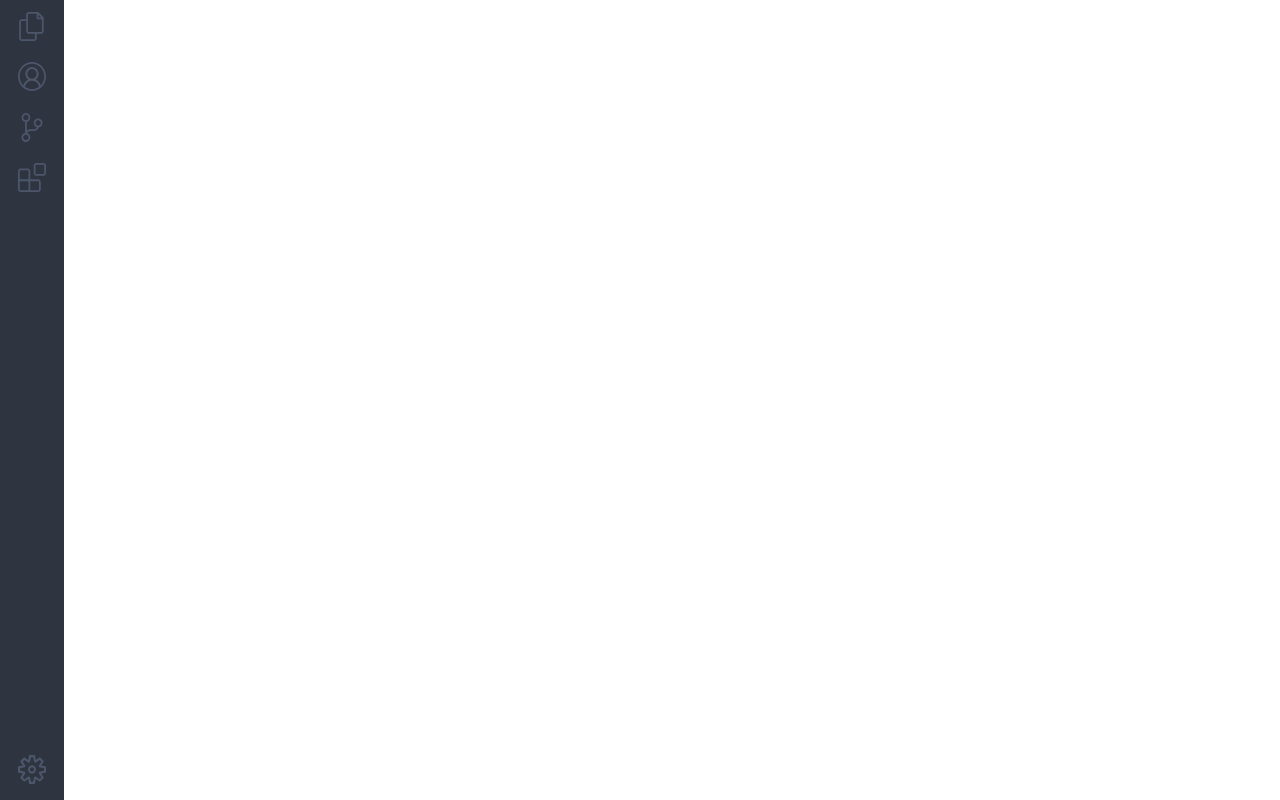
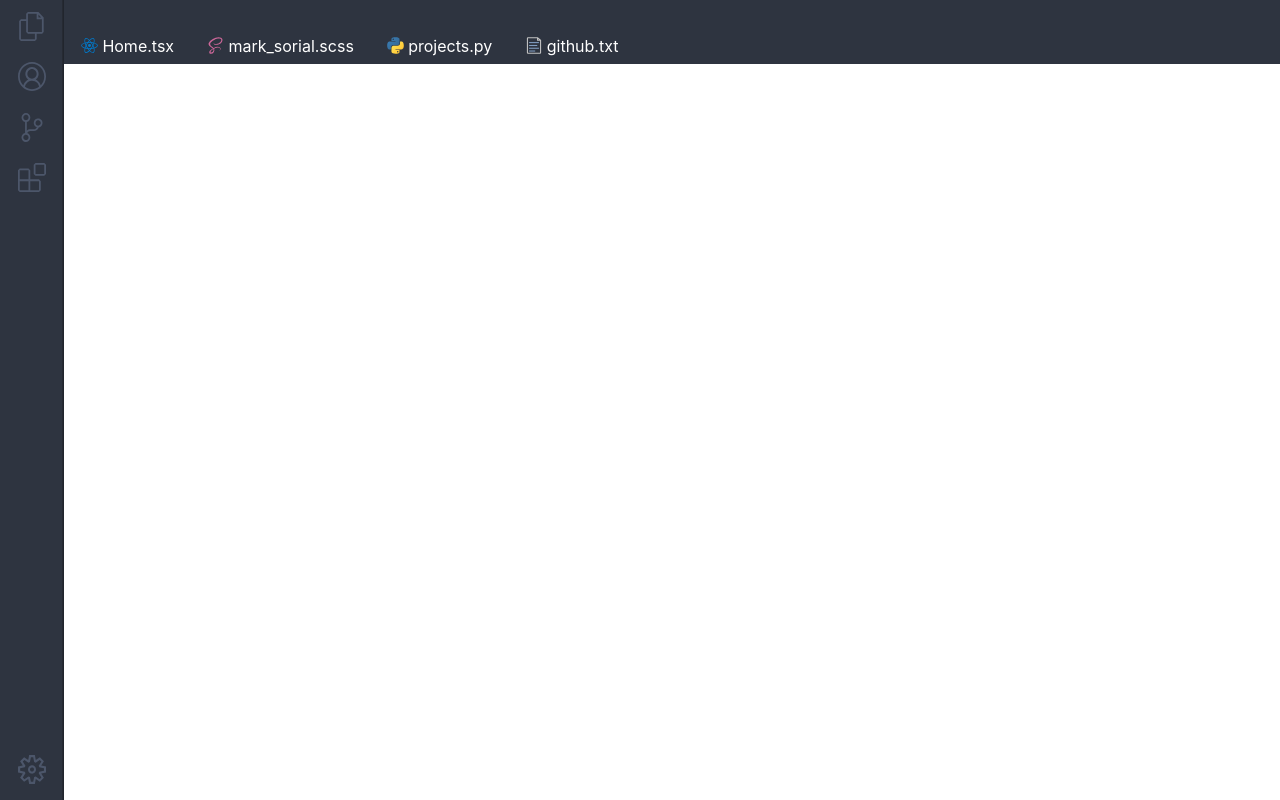
Before and after one commit to msorial44/code_portfolio, a React (Create React App) app: page / in a window 1280 px wide. Built offline with nearby package versions, Linux system fonts and the light colour scheme.

Commit message:
added top menu bar

```diff
--- a/src/components/home/Home.scss
+++ b/src/components/home/Home.scss
@@ -26,4 +26,18 @@
 .Home {
   width: 100vw;
   height: 100vh;
+  display: flex;
+  flex-direction: row;
+  align-items: center;
+  justify-content: center;
+
 }
+
+.main {
+  width: 95vw;
+  height: 100vh;
+  display: flex;
+  flex-direction: column;
+  align-items: center;
+  justify-content: flex-start;
+}
--- a/src/components/home/Home.tsx
+++ b/src/components/home/Home.tsx
@@ -1,6 +1,7 @@
 import React from 'react';
 import glasses from '../../public/imgs/glasses.svg';
 import Sidebar from '../sidebar/Sidebar';
+import Menu from '../menu/Menu';
 import { Grid } from 'antd';
 import './Home.scss';
 
@@ -10,7 +11,7 @@ function Home() {
         <Sidebar />
         <div className='main'>
           <div className='header-navi'>
-
+            <Menu />
           </div>
           <div className='main-content'>
 
--- /dev/null
+++ b/src/components/menu/Menu.scss
@@ -0,0 +1,44 @@
+.menubar {
+    display: flex;
+    flex-direction: row;
+    justify-content: flex-start;
+    align-items: flex-end;
+    background-color: #2E3440;
+    width: 95vw;
+    height: 8vh;
+}
+
+.menu-item {
+    padding-left: 1rem;
+    padding-right: 1rem;
+    height: 4vh;
+    display: flex;
+    flex-direction: row;
+    justify-content: center;
+    align-items: flex-end;
+    padding-bottom: 0.5rem;
+
+
+    &.active-menu-item {
+        background-color: #3B4252;
+        box-shadow: inset 0 0.2rem 0 0 #88C0D0;
+    }
+}
+
+.item-title {
+    white-space: nowrap;
+    display: flex;
+    align-items: center;
+    justify-content: flex-start;
+    color: #FFFFFF;
+    text-decoration: none!important;
+
+    .item-logo {
+
+        img {
+            width: 1.2rem;
+            margin-bottom:-0.2rem;
+            margin-right: 0.2rem;
+        }
+    }
+}
--- /dev/null
+++ b/src/components/menu/Menu.tsx
@@ -0,0 +1,78 @@
+import React from 'react';
+import python_img from '../../public/imgs/file_type_python.svg';
+import reacttts_img from '../../public/imgs/file_type_reactts.svg';
+import scss_img from '../../public/imgs/file_type_scss.svg';
+import text_img from '../../public/imgs/file_type_text.svg';
+import { NavLink } from 'react-router-dom';
+import { matchPath } from 'react-router';
+import './Menu.scss';
+
+function Menu() {
+
+    return (
+        <div className='menubar'>
+            <div className={`menu-item ${matchPath(window.location.pathname, '/home') ? 'active-menu-item' : ''}`} >
+                    <NavLink
+                        to="/home"
+                        style={{ textDecoration: 'none' }}
+                        className={({ isActive }) => isActive ? 'active-section-title' : ''}
+                    >
+                        <div className="item-title">
+                            <div className="item-logo">
+                                <img src={reacttts_img} alt="tsx" />
+                            </div>
+                            Home.tsx
+                        </div>
+                    </NavLink>
+            </div>
+            <div className={`menu-item ${matchPath(window.location.pathname, '/about') ? 'active-menu-item' : ''}`} >
+                <NavLink
+                    to="/about"
+                    style={{ textDecoration: 'none' }}
+                    className={({ isActive }) => isActive ? 'active-section-title' : ''}
+                >
+                    <div className="item-title">
+
+                        <div className="item-logo">
+                            <img src={scss_img} alt="scss" />
+                        </div>
+                        mark_sorial.scss
+
+                    </div>
+                </NavLink>
+            </div>
+            <div className={`menu-item ${matchPath(window.location.pathname, '/projects') ? 'active-menu-item' : ''}`} >
+                <NavLink
+                    to="/projects"
+                    style={{ textDecoration: 'none' }}
+                    className={({ isActive }) => isActive ? 'active-section-title' : ''}
+                >
+                    <div className="item-title">
+
+                        <div className="item-logo">
+                            <img src={python_img} alt="python" />
+                        </div>
+                        projects.py
+                    </div>
+                </NavLink>
+            </div>
+            <div className={`menu-item ${matchPath(window.location.pathname, '/github') ? 'active-menu-item' : ''}`} >
+                <NavLink
+                    to="/github"
+                    style={{ textDecoration: 'none' }}
+                    className={({ isActive }) => isActive ? 'active-section-title' : ''}
+                >
+                    <div className="item-title">
+
+                        <div className="item-logo">
+                            <img src={text_img} alt="text" />
+                        </div>
+                        github.txt
+                    </div>
+                </NavLink>
+            </div>
+        </div>
+    );
+}
+
+export default Menu;
--- a/src/components/sidebar/Sidebar.scss
+++ b/src/components/sidebar/Sidebar.scss
@@ -6,6 +6,7 @@
     width: 5vw;
     min-height: 100%;
     background-color: #2E3440;
+    box-shadow: inset -0.1rem 0 0 0  rgba(21, 23, 27, 0.5);
 
     .sidemenu-top-div {
         width: 100%;
```
Also changed, not shown: src/components/sidebar/Sidebar.tsx (+1 -6 lines).
